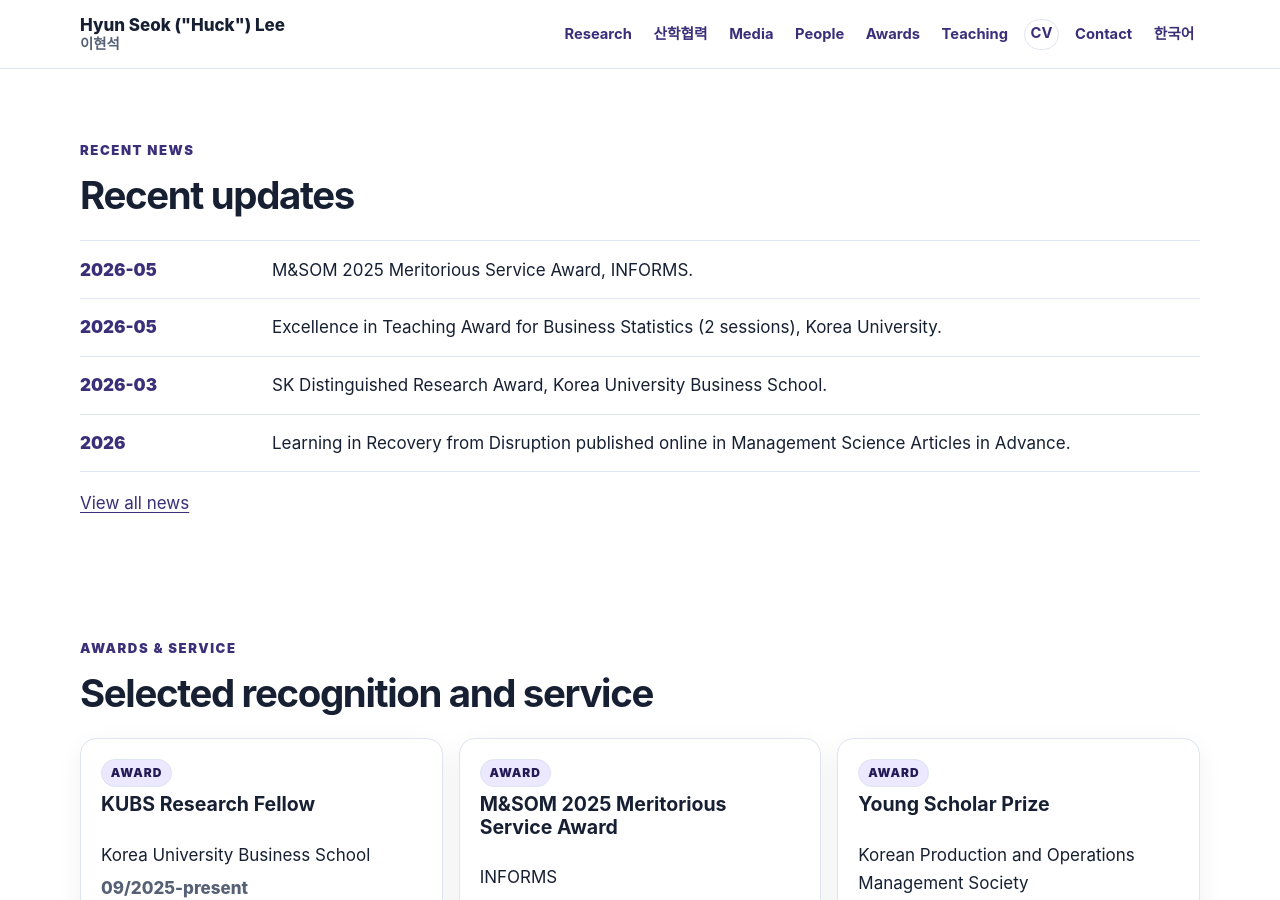
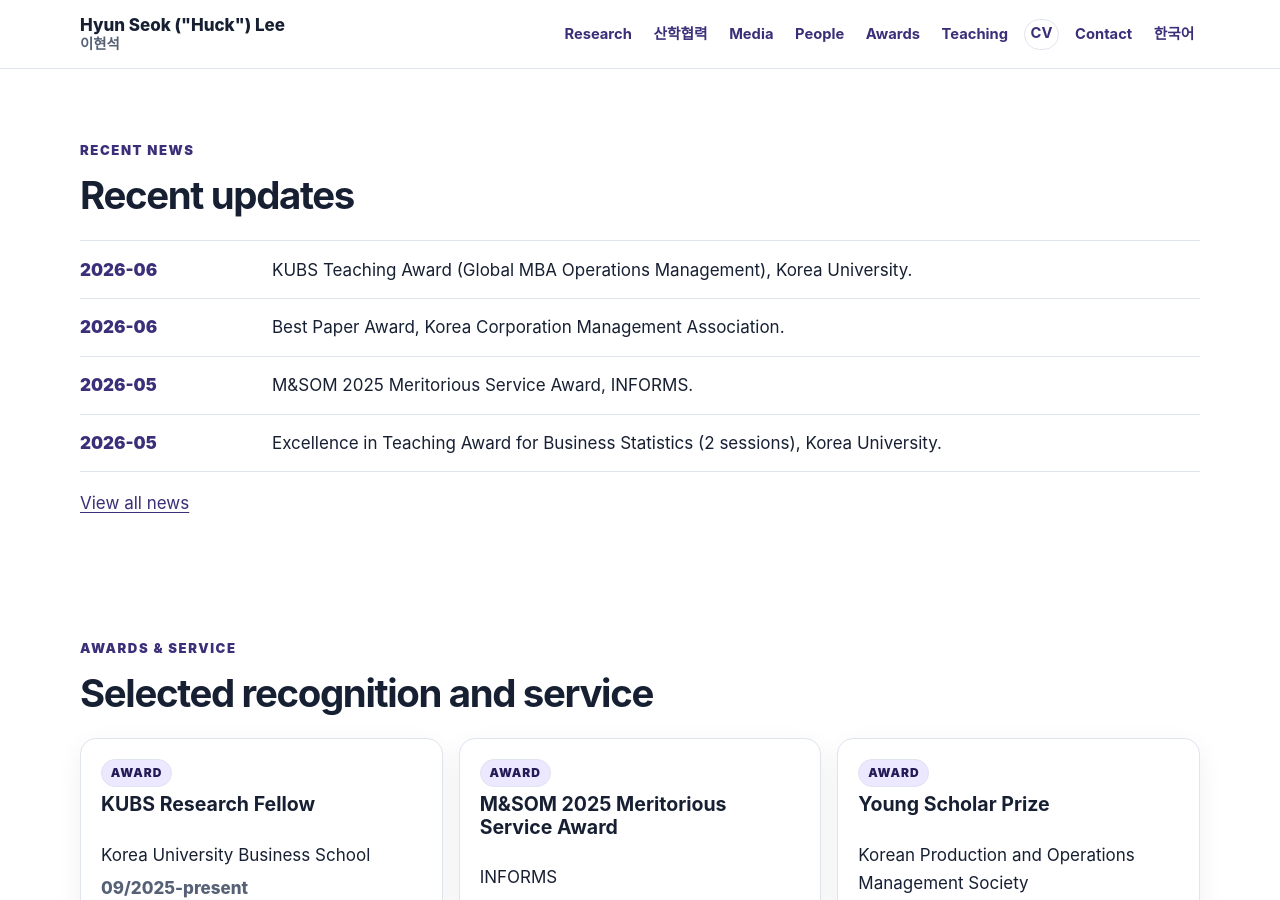
Before and after one commit to lordya2/lordya2.github.io, a Jekyll site: the page built from index.md, in a window 1280 px wide and 900 px high, scrolled down 6445 px. Built offline with Jekyll 4.4.1, drawn with Linux system fonts in a browser that asks for light colours; some of the changed text lies outside the part shown.

Commit message:
Update awards, teaching, news, and media dates

```diff
--- a/_data/awards_service.yml
+++ b/_data/awards_service.yml
@@ -1,7 +1,7 @@
 selected_awards:
   - date: '09/2025-present'
     label: 'KUBS Research Fellow, Korea University Business School'
-  - date: '06/2025'
+  - date: '06/2026; 06/2025'
     label: 'Best Paper Award, Korea Corporation Management Association'
   - date: '05/2026'
     label: 'M&SOM 2025 Meritorious Service Award, INFORMS'
@@ -34,7 +34,7 @@ selected_awards:
   - date: '2004-2011'
     label: 'Full scholarships from Korea University Business School, Alumni Association of Korea University, Cheonman Scholarship Association, and Korea Sanhak Foundation'
 teaching_recognition:
-  - date: '06/2025; 06/2024'
+  - date: '06/2026; 06/2025; 06/2024'
     label: 'KUBS Teaching Award (Global MBA Operations Management), Korea University'
   - date: '05/2026'
     label: 'Excellence in Teaching Award (Business Statistics; 2 sessions), Korea University'
--- a/_data/news.yml
+++ b/_data/news.yml
@@ -1,3 +1,7 @@
+- date: '2026-06'
+  text: 'KUBS Teaching Award (Global MBA Operations Management), Korea University.'
+- date: '2026-06'
+  text: 'Best Paper Award, Korea Corporation Management Association.'
 - date: '2026-05'
   text: 'M&SOM 2025 Meritorious Service Award, INFORMS.'
 - date: '2026-05'
--- a/_data/teaching.yml
+++ b/_data/teaching.yml
@@ -8,7 +8,7 @@ homepage_cards:
   - title: 'Undergraduate'
     summary: 'Operations Management, Service Operations Management, Business Statistics, and Business Analytics.'
 teaching_awards:
-  - 'KUBS Teaching Award (Global MBA Operations Management), Korea University, 06/2025 and 06/2024.'
+  - 'KUBS Teaching Award (Global MBA Operations Management), Korea University, 06/2026, 06/2025, and 06/2024.'
   - 'Excellence in Teaching Award (Business Statistics; 2 sessions), Korea University, 05/2026.'
   - 'Seok-Top Award for Teaching Excellence, Korea University, 11/2025, 06/2024, and 11/2022.'
   - 'Excellence in Teaching Award, Korea University, Business Statistics (11/2025 and 04/2022), Operations Management (11/2023), Service Operations Management (11/2021).'
```
Also changed, not shown: _data/media_impact.yml (+4 -4 lines), .github/workflows/replace-staged-cv.yml (added).
